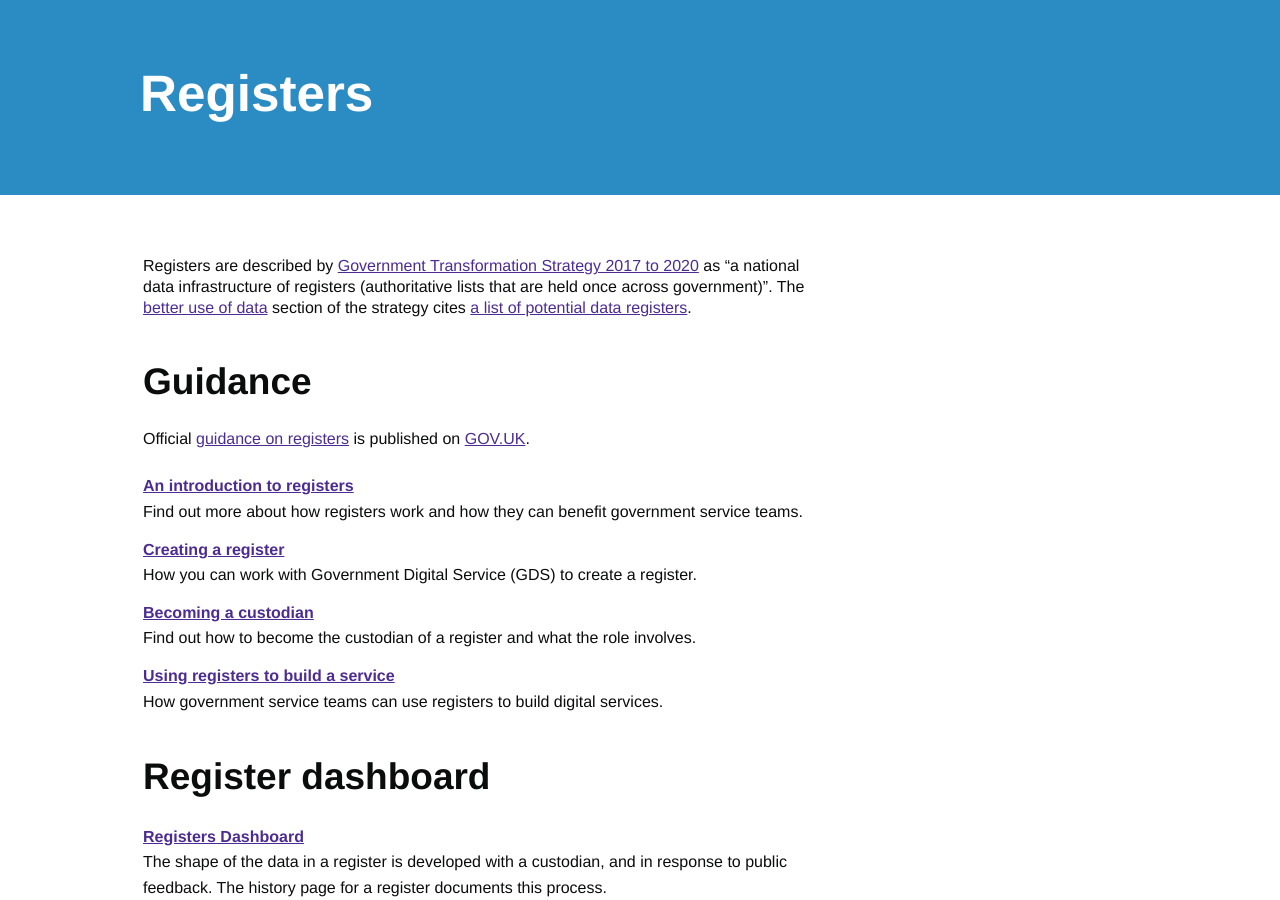
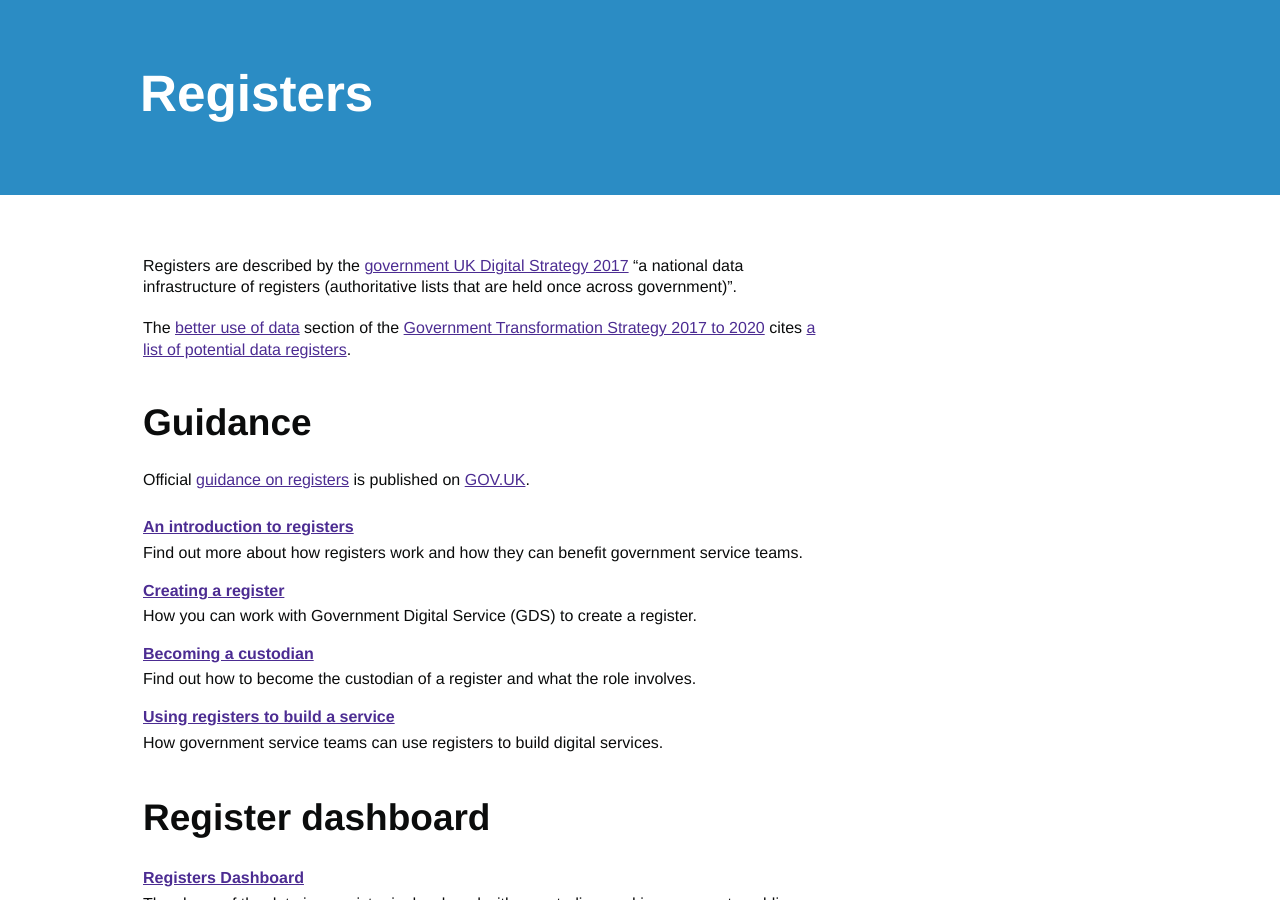
Before and after one commit to openregister/www.openregister.org, a Jekyll site: the page built from index.md, in a window 1280 px wide and 900 px high. Built offline with Jekyll 4.4.1, drawn with Linux system fonts in a browser that asks for light colours.

Commit message:
cited UK digital strategy

```diff
--- a/index.md
+++ b/index.md
@@ -11,8 +11,10 @@ redirect_from:
   - /list_of_registers
 ---
 
-Registers are described by [Government Transformation Strategy 2017 to 2020](https://www.gov.uk/government/publications/government-transformation-strategy-2017-to-2020) as
-“a national data infrastructure of registers (authoritative lists that are held once across government)”. The [better use of data](https://www.gov.uk/government/publications/government-transformation-strategy-2017-to-2020/government-transformation-strategy-better-use-of-data) section of the strategy cites [a list of potential data registers](https://www.gov.uk/government/publications/government-transformation-strategy-2017-to-2020/government-transformation-strategy-appendix-list-of-potential-data-registers).
+Registers are described by the [government UK Digital Strategy 2017](https://www.gov.uk/government/publications/uk-digital-strategy) “a national data infrastructure of registers (authoritative lists that are held once across government)”.
+
+The [better use of data](https://www.gov.uk/government/publications/government-transformation-strategy-2017-to-2020/government-transformation-strategy-better-use-of-data) section of the
+[Government Transformation Strategy 2017 to 2020](https://www.gov.uk/government/publications/government-transformation-strategy-2017-to-2020) cites [a list of potential data registers](https://www.gov.uk/government/publications/government-transformation-strategy-2017-to-2020/government-transformation-strategy-appendix-list-of-potential-data-registers).
 
 ## Guidance
 <p>Official <a href="https://www.gov.uk/government/collections/registers-guidance">guidance on registers</a> is published on <a href="https://www.gov.uk">GOV.UK</a>.</p>
```
